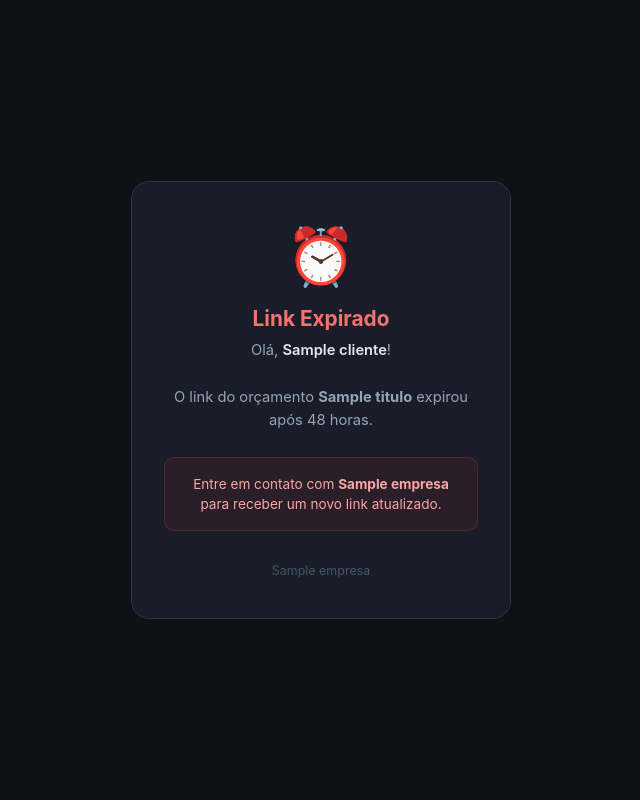
After one commit to arcoestevez96/orcamentos, a Flask app: template templates/expirado.html in a window 1280 px wide. The commit adds this page. Shown: the whole page, without its empty margins (319-959 px from the left). Run offline with Flask 3, Linux system fonts and the light colour scheme; the template is opened without the code that fills it: most values are stand-ins (such as "Sample title", 1, 10 or a date in 2020); some libraries are stand-ins or nearby versions.

Commit message:
Links de PDF expiram em 48h com notificação automática
- PDF bloqueado após 48h da criação (status 410 Gone)
- Tentativa após expiração dispara notificação via Telegram/WhatsApp/Email
- Mensagem ao cliente: página 'expirado.html' pedindo novo link
- Botão 🔁 Renovar no dashboard: gera novo token + reseta prazo
- Novo link copiado automaticamente ao renovar
- Constante PRAZO_HORAS = 48 (fácil de ajustar)

Co-Authored-By: Claude Sonnet 4.6 <noreply@anthropic.com>

```diff
--- a/app.py
+++ b/app.py
@@ -563,43 +563,78 @@ def comprimir_pdf(dados_bytes):
     except Exception:
         return dados_bytes
 
+PRAZO_HORAS = 48  # link expira após 48h
+
 @app.route('/pdf/<token>')
 def ver_pdf(token):
-    """Registra abertura e serve o PDF direto — abre no visualizador nativo do dispositivo."""
+    """Registra abertura e serve o PDF. Bloqueia e notifica se o link expirou (48h)."""
+    from datetime import timedelta
     sql = 'SELECT * FROM pdfs WHERE token=%s' if USE_PG else 'SELECT * FROM pdfs WHERE token=?'
     p = db_exec(sql, (token,), fetch='one')
     if not p: return 'Orçamento não encontrado.', 404
+
+    # ── Verifica expiração (48h após criado_em) ──────────────────────────────
     cfg = get_config()
+    try:
+        criado = datetime.strptime(p['criado_em'][:19], '%Y-%m-%d %H:%M:%S').replace(tzinfo=BRASILIA)
+    except Exception:
+        criado = datetime.now(BRASILIA)
+    expira = criado + timedelta(hours=PRAZO_HORAS)
+    agora  = datetime.now(BRASILIA)
+    expirado = agora > expira
+
+    if expirado:
+        # Registra tentativa e notifica
+        hora = agora.strftime('%H:%M de %d/%m')
+        txt = (f"⏰ LINK EXPIRADO — {p['cliente_nome']} tentou abrir "
+               f"'{p['titulo']}' às {hora}, mas o link de 48h já venceu.")
+        html_notif = f"""<div style="font-family:sans-serif;padding:2rem;background:#fef2f2;border-radius:12px">
+            <h2 style="color:#dc2626">⏰ Link Expirado!</h2>
+            <p><strong>{p['cliente_nome']}</strong> tentou abrir <strong>{p['titulo']}</strong>
+            às <strong>{hora}</strong>, mas o link de 48h já venceu.<br><br>
+            Acesse o dashboard para gerar um novo link.</p></div>"""
+        threading.Thread(target=lambda: notificar(cfg, txt, html_notif), daemon=True).start()
+        empresa = cfg.get('empresa_nome', 'a empresa')
+        return render_template('expirado.html', cliente=p['cliente_nome'],
+                               titulo=p['titulo'], empresa=empresa), 410
+
+    # ── Registra abertura normal ─────────────────────────────────────────────
     aberturas = (p['aberturas'] or 0) + 1
-    primeira = p['status'] == 'enviado'
+    primeira  = p['status'] == 'enviado'
     if USE_PG:
         db_exec("UPDATE pdfs SET aberturas=%s,aberto_em=%s,status=%s WHERE token=%s",
             (aberturas, now_str(), 'aberto', token))
     else:
         db_exec("UPDATE pdfs SET aberturas=?,aberto_em=?,status=? WHERE token=?",
             (aberturas, now_str(), 'aberto', token))
-    hora = datetime.now(BRASILIA).strftime('%H:%M')
+    hora = agora.strftime('%H:%M')
     if primeira:
-        txt = f"👁 {p['cliente_nome']} abriu o PDF {p['titulo']} pela 1ª vez às {hora}!"
+        txt = f"👁 {p['cliente_nome']} abriu '{p['titulo']}' pela 1ª vez às {hora}!"
         html_notif = f"""<div style="font-family:sans-serif;padding:2rem;background:#f0fdf4;border-radius:12px">
             <h2 style="color:#16a34a">👁 PDF Visualizado!</h2>
             <p><strong>{p['cliente_nome']}</strong> abriu <strong>{p['titulo']}</strong> às <strong>{hora}</strong>.</p></div>"""
     else:
-        txt = f"🔄 {p['cliente_nome']} abriu novamente {p['titulo']} às {hora}. Total: {aberturas}x"
+        txt = f"🔄 {p['cliente_nome']} abriu novamente '{p['titulo']}' às {hora}. Total: {aberturas}x"
         html_notif = f"""<div style="font-family:sans-serif;padding:2rem;background:#fffbeb;border-radius:12px">
             <h2 style="color:#f59e0b">🔄 PDF Aberto Novamente</h2>
             <p><strong>{p['cliente_nome']}</strong> abriu <strong>{p['titulo']}</strong> às <strong>{hora}</strong>. Total: <strong>{aberturas}x</strong></p></div>"""
     notificar(cfg, txt, html_notif)
-    arquivo = bytes(p['arquivo']) if p['arquivo'] else b''
+    arquivo  = bytes(p['arquivo']) if p['arquivo'] else b''
     filename = (p['filename'] or 'orcamento.pdf').replace('"', '')
-    return Response(
-        arquivo,
-        mimetype='application/pdf',
-        headers={
-            'Content-Disposition': f'inline; filename="{filename}"',
-            'Cache-Control': 'no-store',
-        }
-    )
+    return Response(arquivo, mimetype='application/pdf',
+        headers={'Content-Disposition': f'inline; filename="{filename}"',
+                 'Cache-Control': 'no-store'})
+
+@app.route('/renovar_link/<int:id>', methods=['POST'])
+@login_required
+def renovar_link(id):
+    """Gera novo token e reseta o prazo de 48h do PDF."""
+    novo_token = str(uuid.uuid4()).replace('-','')[:16]
+    sql = 'UPDATE pdfs SET token=%s, criado_em=%s, status=%s, aberturas=0, aberto_em=NULL WHERE id=%s' if USE_PG else \
+          'UPDATE pdfs SET token=?, criado_em=?, status=?, aberturas=0, aberto_em=NULL WHERE id=?'
+    db_exec(sql, (novo_token, now_str(), 'enviado', id))
+    link = f"{get_base_url()}/pdf/{novo_token}"
+    return jsonify({'ok': True, 'token': novo_token, 'link': link})
 
 @app.route('/atualizar_status_pdf/<int:id>', methods=['POST'])
 @login_required
--- /dev/null
+++ b/templates/expirado.html
@@ -0,0 +1,59 @@
+<!DOCTYPE html>
+<html lang="pt-BR">
+<head>
+<meta charset="UTF-8">
+<meta name="viewport" content="width=device-width, initial-scale=1.0">
+<title>Link Expirado</title>
+<style>
+  *, *::before, *::after { box-sizing: border-box; margin: 0; padding: 0; }
+  body {
+    font-family: -apple-system, BlinkMacSystemFont, 'Segoe UI', sans-serif;
+    background: #0f1117;
+    color: #e2e8f0;
+    min-height: 100dvh;
+    display: flex;
+    align-items: center;
+    justify-content: center;
+    padding: 1.5rem;
+  }
+  .card {
+    background: #1a1d27;
+    border: 1px solid #2e3250;
+    border-radius: 18px;
+    padding: 2.5rem 2rem;
+    width: 100%;
+    max-width: 380px;
+    text-align: center;
+  }
+  .icon { font-size: 3.5rem; margin-bottom: 1rem; }
+  h1 { font-size: 1.3rem; font-weight: 700; margin-bottom: .5rem; color: #f87171; }
+  p  { color: #94a3b8; font-size: .92rem; line-height: 1.6; }
+  .nome { color: #e2e8f0; font-weight: 600; }
+  .aviso {
+    margin-top: 1.5rem;
+    background: rgba(239,68,68,.08);
+    border: 1px solid rgba(239,68,68,.2);
+    border-radius: 10px;
+    padding: 1rem;
+    font-size: .85rem;
+    color: #fca5a5;
+    line-height: 1.5;
+  }
+  .empresa { margin-top: 2rem; font-size: .78rem; color: #475569; }
+</style>
+</head>
+<body>
+<div class="card">
+  <div class="icon">⏰</div>
+  <h1>Link Expirado</h1>
+  <p>Olá, <span class="nome">{{ cliente }}</span>!<br><br>
+  O link do orçamento <strong>{{ titulo }}</strong> expirou após 48 horas.</p>
+  <div class="aviso">
+    Entre em contato com <strong>{{ empresa }}</strong> para receber um novo link atualizado.
+  </div>
+  {% if empresa %}
+  <div class="empresa">{{ empresa }}</div>
+  {% endif %}
+</div>
+</body>
+</html>
```
Also changed, not shown: templates/dashboard.html (+24 -0 lines).
